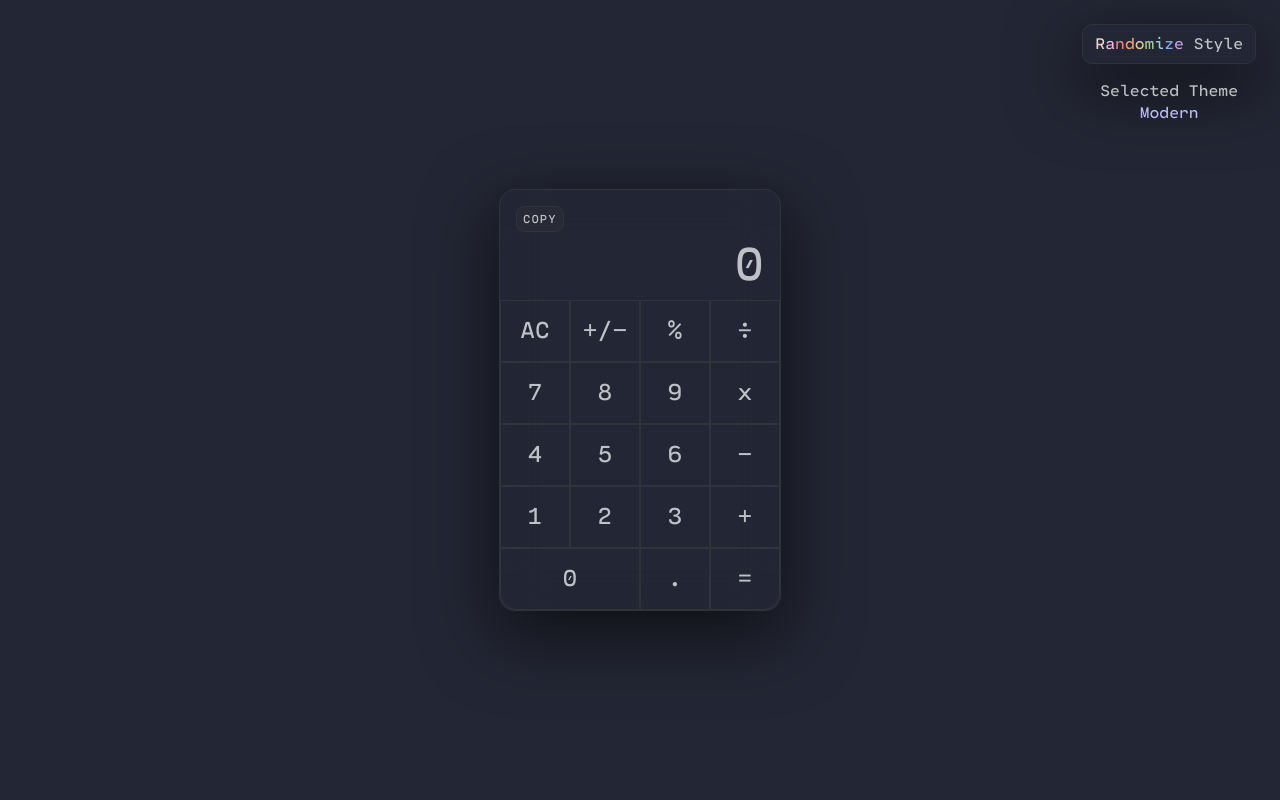
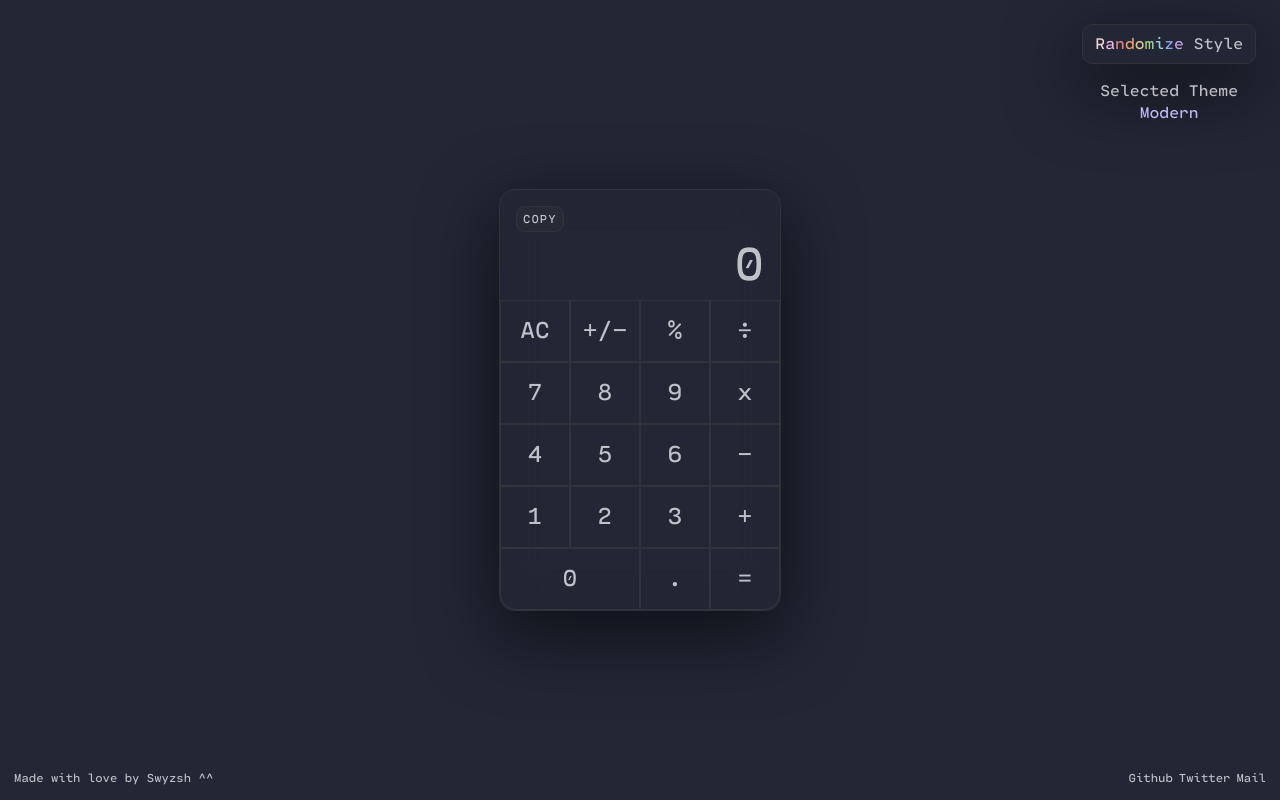
Before and after one commit to swyzsh/calculator-web-js, a plain HTML site: page index.html in a window 1280 px wide. Drawn offline with Linux system fonts and the light colour scheme.

Commit message:
add stamp

```diff
--- a/index.html
+++ b/index.html
@@ -8,7 +8,7 @@
 </head>
 <body>
 
-  <div id="stylesheet-status">
+  <div id="stylesheet-status" style="z-index: 10;">
     <button id="switch-style-button" class="backdrop-shadow background-blur prevent-select" style="z-index: 9;">
       <span style="color: #f2d5cf;">R</span>
       <span style="color: #f4b8e4;">a</span>
@@ -29,7 +29,7 @@
     <span style="z-index: 10; text-align: center;">Selected Theme<br> <span id="theme-name" style="z-index: 10; color: #babbf1;">Modern</span></span>
   </div>
 
-  <main class="backdrop-shadow background-blur">
+  <main class="backdrop-shadow background-blur" style="z-index: 10;">
 
     <div id="display-container">
       <button id="copy-result-btn" class="background-blur">COPY</button>
@@ -60,6 +60,15 @@
 
   </main>
 
+  <footer class="prevent-select" style="z-index: 0;">
+    <span>Made with love by Swyzsh ^^</span>
+    <div class="socials">
+      <span>Github</span>
+      <span>Twitter</span>
+      <span>Mail</span>
+    </div>
+  </footer>
+
   <script src="./app.js"></script>
 </body>
 </html>
--- a/style.css
+++ b/style.css
@@ -187,3 +187,39 @@ main {
 .keypad:active {
   background-color: transparent;
 }
+
+/* Shill */
+footer {
+  position: absolute;
+  bottom: 0;
+  width: calc(100% - 12px);
+  height: auto;
+  display: flex;
+  flex-direction: row;
+  justify-content: space-between;
+  align-items: center;
+  padding: 6px;
+}
+footer span {
+  font-family: 'cartograph';
+  font-size: 12px;
+}
+.socials {
+  display: flex;
+  flex-direction: row;
+  justify-content: center;
+  align-items: center;
+  gap: 6px;
+}
+.socials span {
+  font-family: 'cartograph';
+  font-size: 12px;
+  color: var(--text);
+  cursor: pointer;
+}
+.socials span:hover {
+  color: var(--subtext0);
+}
+.socials span:active {
+  color: var(--text);
+}
```
